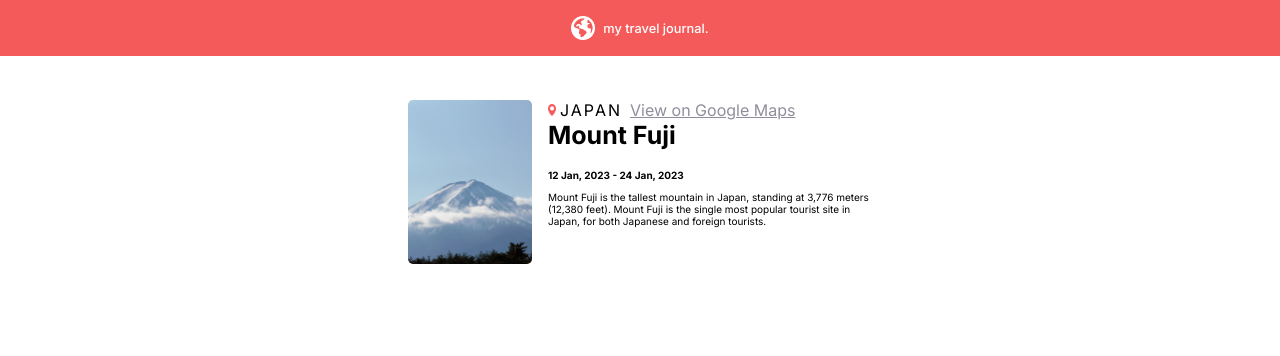
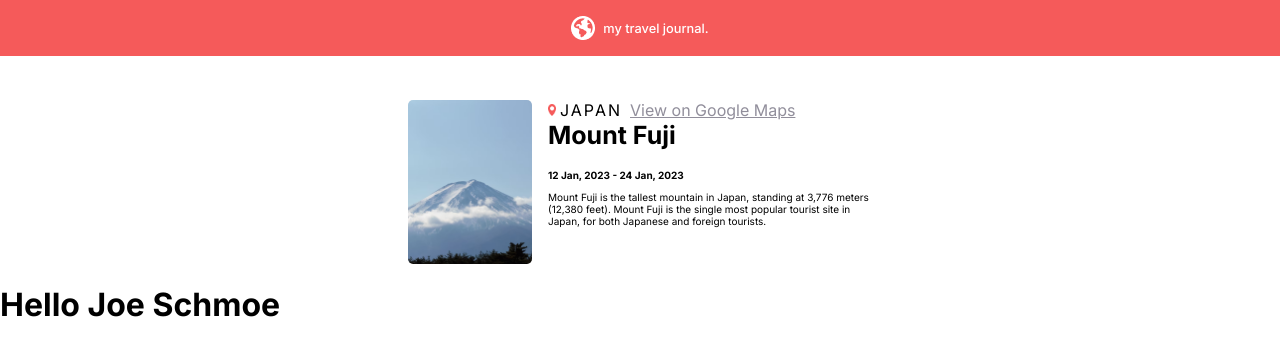
Before and after one commit to JAlazer/ReactLearn, a React (Vite) app in the folder project2/: page / in a window 1280 px wide. Shown: the top 356 px of the page. Built offline with nearby package versions, Linux system fonts and the light colour scheme.

Commit message:
React using javascript variables!

```diff
--- a/project2/src/App.jsx
+++ b/project2/src/App.jsx
@@ -2,10 +2,14 @@ import Header from "./components/Header.jsx"
 import Entry from "./components/Entry.jsx"
 
 export default function App() {
+    const firstName = "Joe"
+    const lastName = "Schmoe"
+
     return (
         <>
             <Header />
             <Entry />
+            <h1>Hello {firstName} {lastName}</h1>
         </>
         )
 }
```
